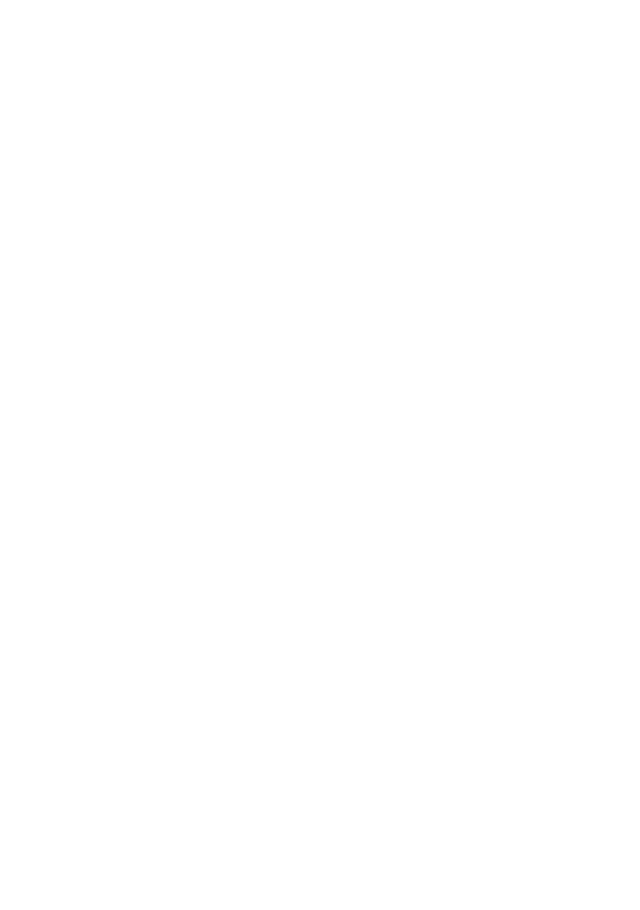
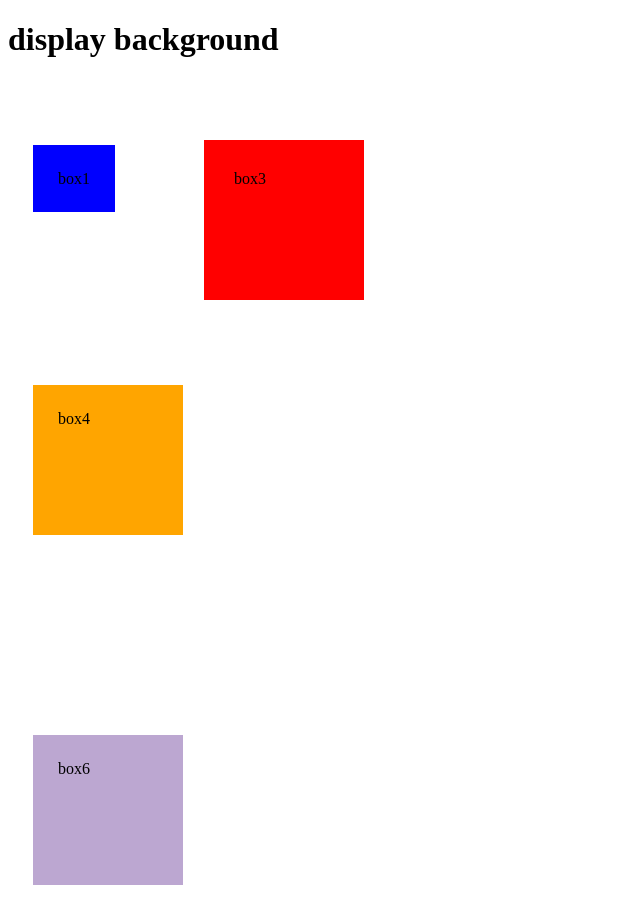
Before and after one commit to buildwithfousiya/CSS, a plain HTML site: page Level2/Display Properties/index.html in a window 1280 px wide. Shown: the whole page, without its empty margins (0-640 px from the left). Before the commit the page ends 800 px from the top, so only its background shows below. Drawn offline with Linux system fonts and the light colour scheme.

Commit message:
Level2 of CSS

```diff
--- a/Level2/Display Properties/index.html
+++ b/Level2/Display Properties/index.html
@@ -1,11 +1,22 @@
 <!DOCTYPE html>
 <html lang="en">
+
 <head>
     <meta charset="UTF-8">
     <meta name="viewport" content="width=device-width, initial-scale=1.0">
     <title>Document</title>
+    <link rel="stylesheet" href="style.css">
 </head>
+
 <body>
+    <h1>display background</h1>
+    <div id="box1">box1</div>
+    <div id="box2">box2</div>
+    <div id="box3">box3</div>
+    <div id="box4">box4</div>
+    <div id="box5">box5</div>
+    <div id="box6">box6</div>
 
 </body>
+
 </html>
--- a/Level2/Display Properties/style.css
+++ b/Level2/Display Properties/style.css
@@ -0,0 +1,39 @@
+/* display: inline, block, inline-block, none */
+div{
+    width: 100px;
+    height: 100px;
+    margin: 25px;
+    padding: 25px;
+}
+
+#box1{
+    display: inline; /* takes only space requires by element*/
+    background-color: blue;
+}
+
+#box2{
+    display: none; /* space reserved but but remove the element */
+    background-color: green;
+}
+
+#box3{
+    display: inline-block;  /*similer to inline but can set margin and padding*/
+    background-color: red;
+    margin: 60px;
+    padding: 30px;
+}
+
+#box4{
+    display: block;  /*takes full space available in width*/
+    background-color: orange;
+}
+
+/*visibility*/
+#box5{
+    visibility: hidden;    /* no space reserved*/
+    background-color: yellow;
+}
+
+#box6{
+    background-color: rgba(123, 81, 163, 0.5); /*alpha channel(rgba can vary from 0-1 opacity)*/
+}
```
